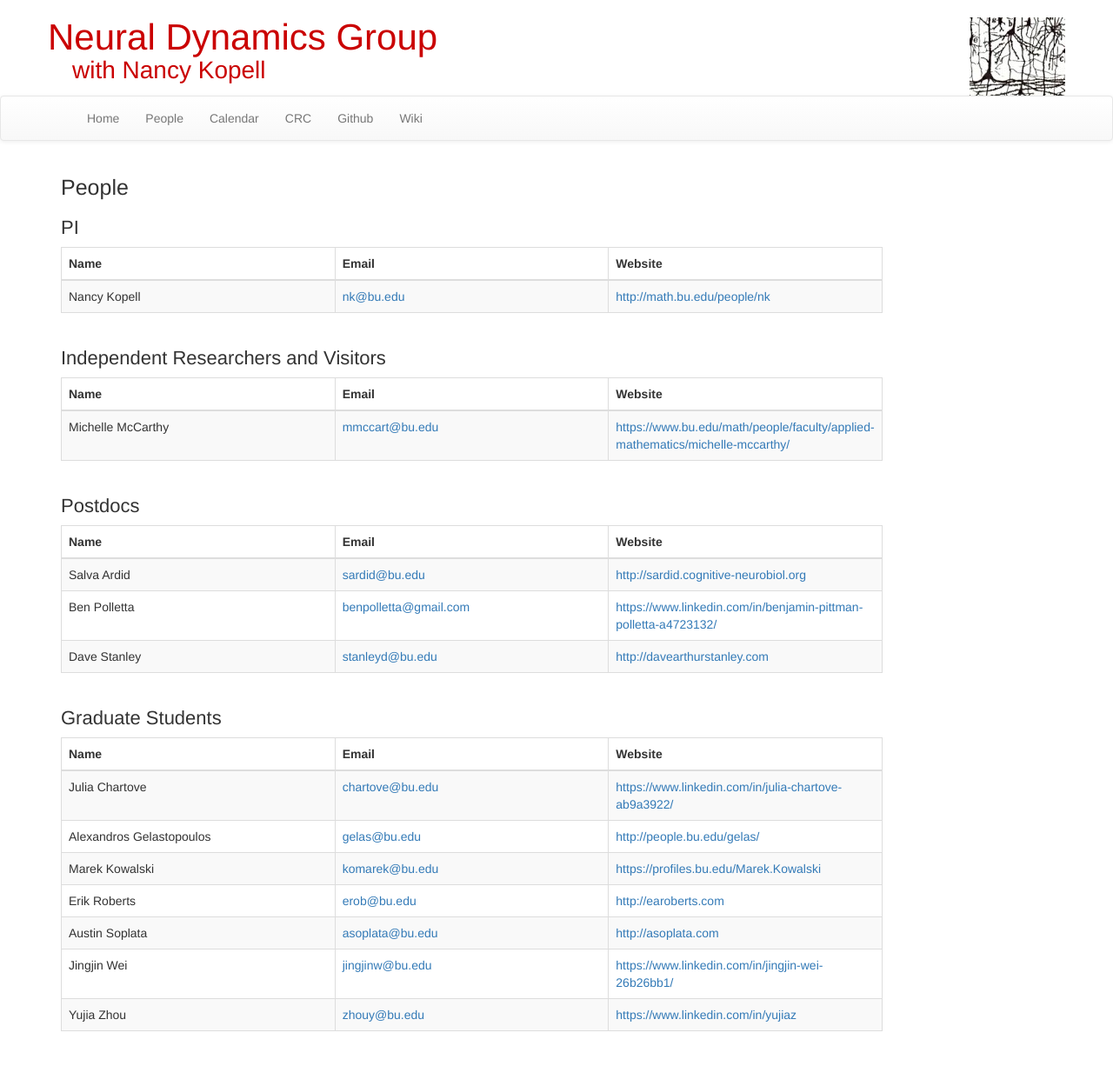
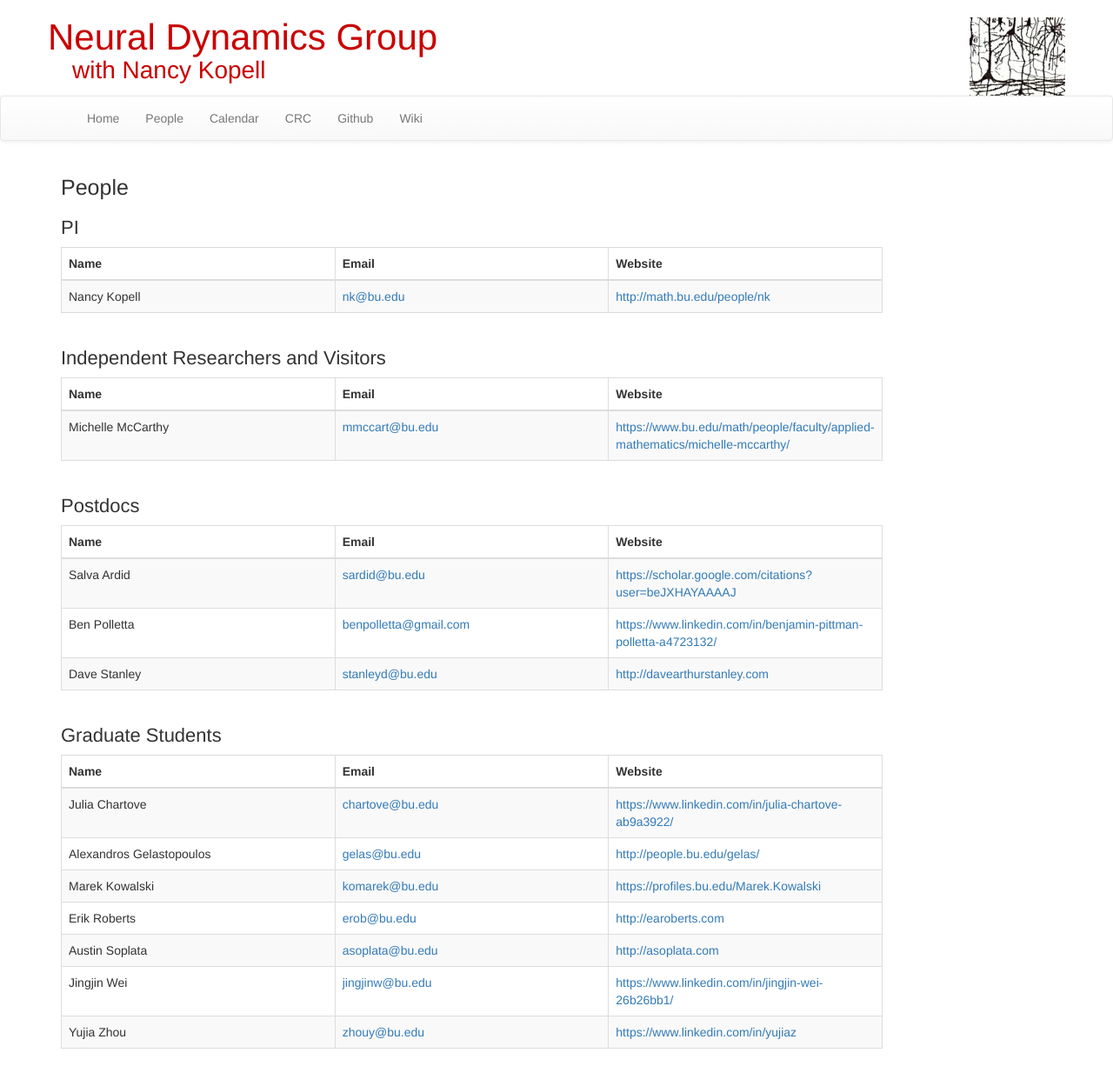
Before and after one commit to cogrhythms/nd, a Jekyll site: the page built from people/index.md, in a window 1280 px wide. Shown: the whole page at 87% size. Built offline with Jekyll 4.4.1, drawn with Linux system fonts in a browser that asks for light colours; nearby versions of some CDN libraries; some of the changed lines change nothing that is shown.

Commit message:
update salva site

```diff
--- a/_data/people.yml
+++ b/_data/people.yml
@@ -12,7 +12,7 @@ indep_visitors:
 postdocs:
   - name: Salva Ardid
     email: sardid@bu.edu
-    website: http://sardid.cognitive-neurobiol.org
+    website: https://scholar.google.com/citations?user=beJXHAYAAAAJ
 
   - name: Ben Polletta
     email: benpolletta@gmail.com
```
